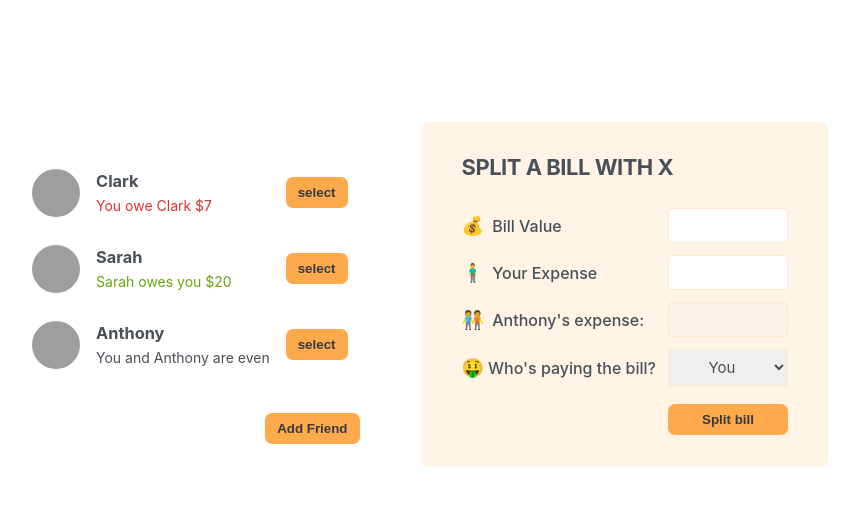
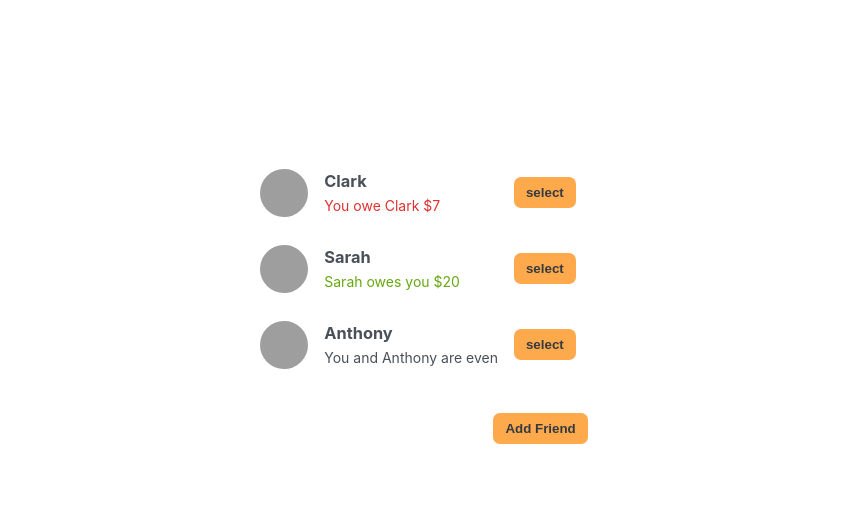
Before and after one commit to Adeyemi-Muaz-Ayomide/Eat-N-Split, a React (Create React App) app: page / in a window 1280 px wide. Shown: the top 506 px of the page, without its empty margins (222-1081 px from the left). Built offline with nearby package versions, Linux system fonts and the light colour scheme; grey boxes are pictures that could not be loaded.

Commit message:
made changes to the app.js file

```diff
--- a/src/App.js
+++ b/src/App.js
@@ -27,6 +27,7 @@
 const App = () => {
   const [friends, setFriends] = useState(initialFriends);
   const [showAddFriendForm, setShowAddFriendForm] = useState(false);
+  const [selectedFriend, setSelectedFriend] = useState(null);
 
   const handleShowAddFriendForm = () => {
     setShowAddFriendForm((show) => !show);
@@ -37,16 +38,24 @@
     setShowAddFriendForm(false);
   };
 
+  const handleSelectedFriend = (friend) => {
+    setSelectedFriend((cur) => (cur?.id === friend.id ? null : friend));
+    setShowAddFriendForm(false)
+  };
   return (
     <div className="app">
       <div className="sidebar">
-        <FriendList friends={friends} />
+        <FriendList
+          friends={friends}
+          onSelection={handleSelectedFriend}
+          selectedFriend={selectedFriend}
+        />
         {showAddFriendForm && <AddFriendForm onAddFriend={handleAddFriend} />}
         <Button onClick={handleShowAddFriendForm}>
           {showAddFriendForm ? "close" : "Add Friend"}
         </Button>
       </div>
-      <SplitBill />
+      {selectedFriend && <SplitBill selectedFriend={selectedFriend}/>}
     </div>
   );
 };
--- a/src/components/Friend.js
+++ b/src/components/Friend.js
@@ -1,14 +1,9 @@
-import { useState } from "react";
 import Button from "./Button";
 
-const Friend = ({ friend }) => {
-  const [showSplitBill, setShowSplitBill] = useState(false);
-
-  const handleShowSplitBill = () => {
-    setShowSplitBill((prev) => !prev);
-  };
+const Friend = ({ friend, onSelection, selectedFriend }) => {
+  const isSelected = selectedFriend?.id === friend.id;
   return (
-    <li>
+    <li className={isSelected ? "selected" : ""}>
       <img src={friend.image} alt={friend.name} />
       <h3>{friend.name}</h3>
 
@@ -22,14 +17,10 @@
           {friend.name} owes you ${Math.abs(friend.balance)}
         </p>
       )}
-      {friend.balance === 0 && (
-        <p>
-          You and {friend.name} are even
-        </p>
-      )}
+      {friend.balance === 0 && <p>You and {friend.name} are even</p>}
 
-      <Button onClick={handleShowSplitBill}>
-        {showSplitBill ? "close" : "select"}
+      <Button onClick={() => onSelection(friend)}>
+        {isSelected ? "close" : "select"}
       </Button>
     </li>
   );
--- a/src/components/FriendList.js
+++ b/src/components/FriendList.js
@@ -1,10 +1,15 @@
 import Friend from "./Friend";
 
-const FriendList = ({ friends }) => {
+const FriendList = ({ friends, onSelection, selectedFriend }) => {
   return (
     <ul>
       {friends.map((friend) => (
-        <Friend key={friend.id} friend={friend} />
+        <Friend
+          key={friend.id}
+          friend={friend}
+          onSelection={onSelection}
+          selectedFriend={selectedFriend}
+        />
       ))}
     </ul>
   );
--- a/src/components/SplitBill.js
+++ b/src/components/SplitBill.js
@@ -1,19 +1,19 @@
 import Button from "./Button";
 
-const SplitBill = () => {
+const SplitBill = ({ selectedFriend }) => {
   return (
     <form className="form-split-bill">
-      <h2>Split a bill with X</h2>
+      <h2>Split a bill with {selectedFriend.name}</h2>
       <label>💰 Bill Value</label>
       <input type="number" />
       <label>🧍‍♂️ Your Expense</label>
       <input type="number" />
-      <label>🧑‍🤝‍🧑 Anthony's expense:</label>
+      <label>🧑‍🤝‍🧑 {selectedFriend.name}'s expense:</label>
       <input type="number" disabled />
       <label htmlFor="">🤑Who's paying the bill?</label>
       <select>
         <option value="user">You</option>
-        <option value="X">X</option>
+        <option value={selectedFriend.name}>{selectedFriend.name}</option>
       </select>
       <Button>Split bill</Button>
     </form>
```
